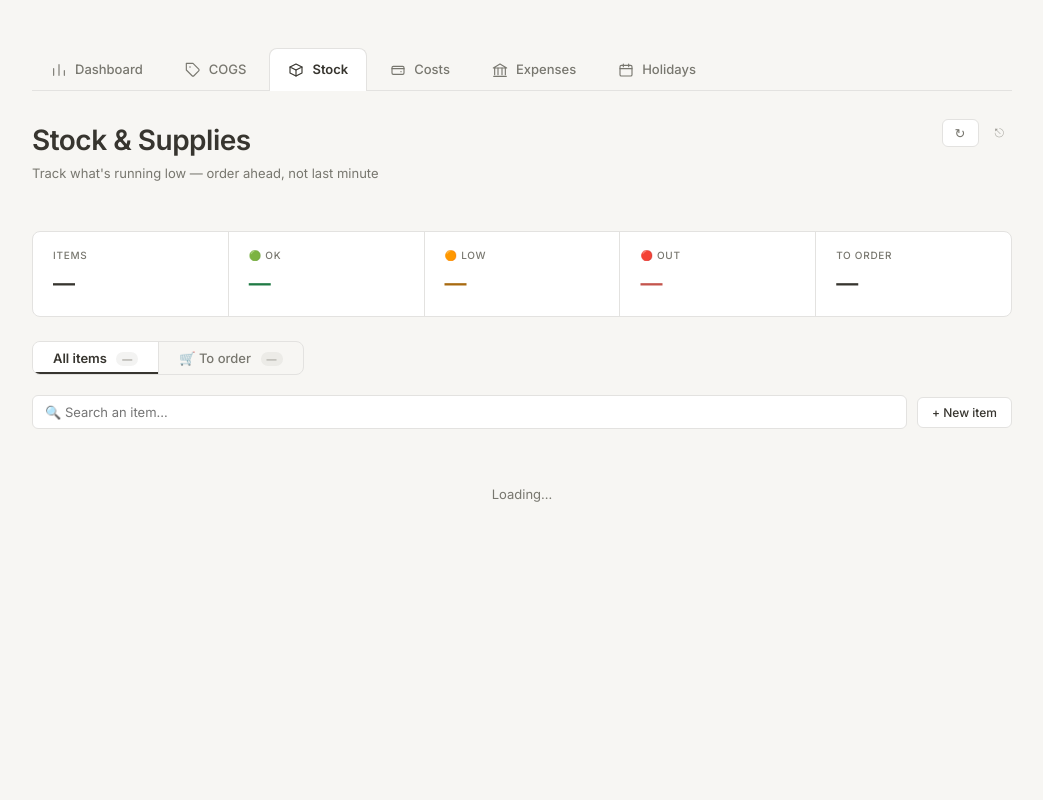
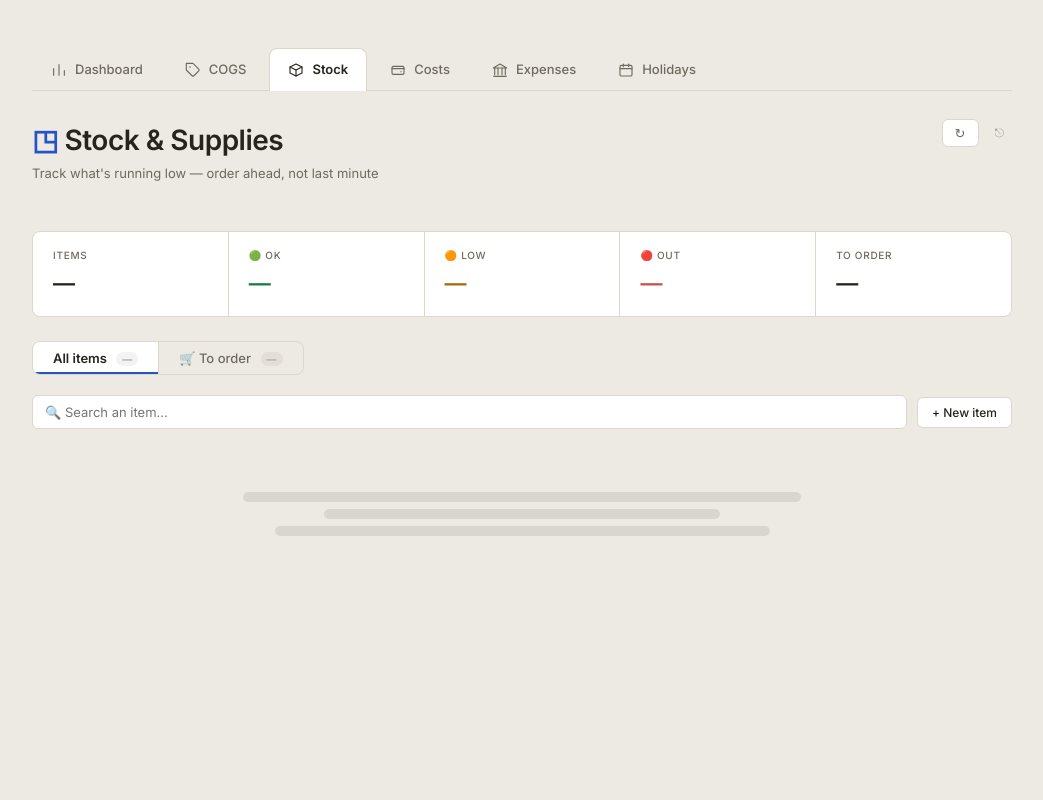
Before and after one commit to metayerq/ESTUSHOP, a Flask app: page /stock in a window 1280 px wide. Shown: the whole page, without its empty margins (118-1161 px from the left). Run offline with Flask 3, Linux system fonts and the light colour scheme; data that the repository does not hold is empty.

Commit message:
feat: rebranding Mesa de l'app + loading states + UX
Branding (aligné sur la landing) :
- tokens style.css : fond papier chaud #EDEAE3, encre #26241E,
  accent bleu blueprint #2554C7, bordures chaudes
- marque ◳ sur les titres de page et le login
- section labels façon eyebrow (mono, bleu, tiret), headers de
  tableaux en mono, pills actives et soulignés d'onglets en bleu

Loading states (nouveau static/ui.js, partagé) :
- barre de progression indéterminée en haut de page pendant tout fetch
  (compteur multi-requêtes), branchée sur les 6 pages
- cellules "Loading…" remplacées automatiquement par des skeletons
  animés (shimmer), prefers-reduced-motion respecté

UX :
- gestion d'erreur réseau : toast "Failed to load" (expenses, stock,
  holidays) et état "Load failed — retry" cliquable sur COGS au lieu
  d'un chargement infini
- focus-visible bleu global (accessibilité clavier)
- theme-color PWA aligné sur le nouveau fond

ASSET_VERSION → 20260712a

```diff
--- a/app.py
+++ b/app.py
@@ -184,7 +184,7 @@ app = Flask(__name__)
 app.config["SEND_FILE_MAX_AGE_DEFAULT"] = 300   # statiques : 5 min de cache max
 
 # Version des assets — bump à chaque changement de dashboard.js/style.css
-ASSET_VERSION = "20260708b"
+ASSET_VERSION = "20260712a"
 
 @app.context_processor
 def _inject_asset_version():
@@ -269,11 +269,12 @@ def login():
 <title>Estudantina — Sign in</title>
 <link href="https://fonts.googleapis.com/css2?family=Inter:wght@400;500;600&display=swap" rel="stylesheet">
 <style>
-body {{ font-family:'Inter',sans-serif; background:#faf9f5; display:flex; align-items:center;
-       justify-content:center; height:100vh; margin:0; color:#37352f; }}
-.box {{ background:#fff; border:1px solid #e8e6e0; border-radius:12px; padding:40px;
-        width:320px; box-shadow:0 4px 24px rgba(0,0,0,.06); }}
+body {{ font-family:'Inter',sans-serif; background:#EDEAE3; display:flex; align-items:center;
+       justify-content:center; height:100vh; margin:0; color:#26241E; }}
+.box {{ background:#fff; border:1px solid #DBD7CB; border-radius:12px; padding:40px;
+        width:320px; box-shadow:0 14px 40px rgba(30,26,16,.10); }}
 h1 {{ font-size:18px; margin:0 0 4px; }}
+h1::before {{ content:"◳ "; color:#2554C7; }}
 p {{ font-size:13px; color:#78776f; margin:0 0 24px; }}
 input {{ width:100%; box-sizing:border-box; padding:10px 12px; border:1px solid #e8e6e0;
          border-radius:6px; font-family:inherit; font-size:14px; margin-bottom:12px; }}
--- a/static/dashboard.js
+++ b/static/dashboard.js
@@ -78,6 +78,7 @@ async function loadData(force = false) {
       if (cached) render(JSON.parse(cached));
     } catch(e) {}
   }
+  if (window.uiLoadStart) uiLoadStart();
   try {
     const url = isCustom
       ? `/api/data?preset=custom&start_date=${customStart}&end_date=${customEnd}${force ? '&fresh=1' : ''}`
@@ -93,6 +94,8 @@ async function loadData(force = false) {
   } catch(e) {
     document.getElementById('error-msg').textContent = e.message;
     document.getElementById('error-banner').style.display = 'block';
+  } finally {
+    if (window.uiLoadEnd) uiLoadEnd();
   }
 }
 
@@ -860,6 +863,7 @@ function switchDashView(view) {
 
 async function loadCashflow() {
   document.getElementById('cf-updated').textContent = 'Loading…';
+  if (window.uiLoadStart) uiLoadStart();
   try {
     const r = await fetch('/api/cashflow');
     cashflowData = await r.json();
@@ -868,6 +872,8 @@ async function loadCashflow() {
     renderCashflow();
   } catch (e) {
     document.getElementById('cf-updated').textContent = 'Failed to load';
+  } finally {
+    if (window.uiLoadEnd) uiLoadEnd();
   }
 }
 
--- a/static/style.css
+++ b/static/style.css
@@ -1,21 +1,27 @@
 *, *::before, *::after { box-sizing: border-box; margin: 0; padding: 0; }
 
 :root {
-  --bg:        #ffffff;
-  --bg-page:   #f7f6f3;
-  --bg-hover:  rgba(55, 53, 47, 0.06);
+  /* Mesa branding — papier chaud + bleu blueprint (aligné sur la landing) */
+  --bg:        #EDEAE3;
+  --bg-page:   #EDEAE3;
+  --bg-hover:  rgba(38, 36, 30, 0.05);
   --bg-card:   #ffffff;
-  --border:    rgba(227, 226, 224, 1);
-  --text:      rgba(55, 53, 47, 1);
-  --muted:     rgba(120, 119, 111, 1);
-  --faint:     rgba(159, 157, 150, 1);
+  --border:    #DBD7CB;
+  --text:      #26241E;
+  --muted:     #6E6A5E;
+  --faint:     #A29D8F;
   --green:     #448361;
   --red:       #c4554d;
   --amber:     #c47535;
-  --bar:       rgba(55, 53, 47, 0.85);
-  --bar-bg:    rgba(55, 53, 47, 0.1);
-  --accent:    rgba(55, 53, 47, 1);
+  --bar:       rgba(38, 36, 30, 0.85);
+  --bar-bg:    rgba(38, 36, 30, 0.1);
+  --accent:    #2554C7;
+  --spec:      #2554C7;
+  --spec-soft: rgba(37, 84, 199, 0.09);
+  --mono:      ui-monospace, "SF Mono", Menlo, Consolas, monospace;
 }
+
+:focus-visible { outline: 2px solid var(--spec); outline-offset: 2px; }
 
 body {
   font-family: 'Inter', ui-sans-serif, system-ui, sans-serif;
@@ -48,6 +54,7 @@ body {
   letter-spacing: -.5px;
   color: var(--text);
 }
+.header-title::before { content: "◳ "; color: var(--spec); font-weight: 600; }
 .header-sub {
   font-size: 13px;
   color: var(--muted);
@@ -362,6 +375,45 @@ td.amount { text-align: right; font-variant-numeric: tabular-nums; font-weight:
   z-index: 200;
 }
 
+/* ── Loading states ── */
+#loadbar {
+  position: fixed; top: 0; left: 0; right: 0; height: 2px;
+  z-index: 500; pointer-events: none; opacity: 0; transition: opacity .2s;
+  background: var(--spec-soft); overflow: hidden;
+}
+#loadbar.on { opacity: 1; }
+#loadbar::after {
+  content: ""; position: absolute; top: 0; bottom: 0; left: -35%;
+  width: 35%; background: var(--spec); border-radius: 2px;
+  animation: loadslide 1.1s ease-in-out infinite;
+}
+@keyframes loadslide {
+  0%   { left: -35%; }
+  60%  { left: 100%; }
+  100% { left: 100%; }
+}
+@media (prefers-reduced-motion: reduce) {
+  #loadbar::after { animation: none; left: 0; width: 100%; opacity: .5; }
+}
+
+.skel {
+  display: block; height: 10px; border-radius: 5px; margin: 7px auto;
+  background: linear-gradient(90deg, var(--bar-bg) 25%, rgba(38,36,30,.04) 50%, var(--bar-bg) 75%);
+  background-size: 200% 100%;
+  animation: skelshine 1.3s ease-in-out infinite;
+}
+@keyframes skelshine {
+  0%   { background-position: 150% 0; }
+  100% { background-position: -50% 0; }
+}
+@media (prefers-reduced-motion: reduce) { .skel { animation: none; } }
+
+.btn-refresh.busy { pointer-events: none; color: var(--faint); }
+.btn-refresh.busy::after { content: ""; display: inline-block; width: 9px; height: 9px;
+  margin-left: 6px; border: 1.5px solid var(--faint); border-top-color: transparent;
+  border-radius: 50%; animation: spin .7s linear infinite; vertical-align: middle; }
+@keyframes spin { to { transform: rotate(360deg); } }
+
 /* ── Responsive ── */
 @media (max-width: 768px) {
   .page { padding: 20px 14px 60px; }
--- /dev/null
+++ b/static/ui.js
@@ -0,0 +1,41 @@
+// Helpers UI partagés (barre de chargement + skeletons).
+// Chargé avant le script de chaque page ; API globale volontairement minuscule.
+(function () {
+  var bar = null, pending = 0;
+
+  function ensureBar() {
+    if (!bar) {
+      bar = document.createElement('div');
+      bar.id = 'loadbar';
+      document.body.appendChild(bar);
+    }
+    return bar;
+  }
+
+  // Compteur : plusieurs fetchs concurrents = une seule barre.
+  window.uiLoadStart = function () {
+    pending++;
+    ensureBar().classList.add('on');
+  };
+  window.uiLoadEnd = function () {
+    pending = Math.max(0, pending - 1);
+    if (!pending && bar) bar.classList.remove('on');
+  };
+
+  // Remplace les cellules "Loading…" initiales par des skeletons animés.
+  function skeletonize() {
+    document.querySelectorAll('td.empty, .empty').forEach(function (el) {
+      if (/^(Loading|Chargement)/.test(el.textContent.trim())) {
+        el.innerHTML =
+          '<span class="skel" style="width:62%"></span>' +
+          '<span class="skel" style="width:44%"></span>' +
+          '<span class="skel" style="width:55%"></span>';
+      }
+    });
+  }
+  if (document.readyState === 'loading') {
+    document.addEventListener('DOMContentLoaded', skeletonize);
+  } else {
+    skeletonize();
+  }
+})();
--- a/templates/index.html
+++ b/templates/index.html
@@ -9,7 +9,7 @@
 <meta name="apple-mobile-web-app-capable" content="yes">
 <meta name="apple-mobile-web-app-status-bar-style" content="black-translucent">
 <meta name="apple-mobile-web-app-title" content="Estudantina">
-<meta name="theme-color" content="#f7f6f3">
+<meta name="theme-color" content="#EDEAE3">
 <title>Estudantina · Dashboard</title>
 <link rel="preconnect" href="https://fonts.googleapis.com">
 <link href="https://fonts.googleapis.com/css2?family=Inter:wght@400;500;600&display=swap" rel="stylesheet">
@@ -34,7 +34,7 @@
 .view-tab:hover { background:var(--bg-hover); color:var(--text); }
 .view-tab.active {
   background:var(--bg-card); color:var(--text);
-  font-weight:600; box-shadow:inset 0 -2px 0 var(--text);
+  font-weight:600; box-shadow:inset 0 -2px 0 var(--spec);
 }
 
 /* ── Compact payments ── */
@@ -468,6 +468,7 @@
   <div class="drawer-total" id="drawer-total"></div>
 </div>
 
+<script src="/static/ui.js?v={{ v }}"></script>
 <script src="/static/dashboard.js?v={{ v }}"></script>
 </body>
 </html>
--- a/templates/stock.html
+++ b/templates/stock.html
@@ -9,7 +9,7 @@
 <meta name="apple-mobile-web-app-capable" content="yes">
 <meta name="apple-mobile-web-app-status-bar-style" content="black-translucent">
 <meta name="apple-mobile-web-app-title" content="Estudantina">
-<meta name="theme-color" content="#f7f6f3">
+<meta name="theme-color" content="#EDEAE3">
 <title>Estudantina · Stock</title>
 <link rel="preconnect" href="https://fonts.googleapis.com">
 <link href="https://fonts.googleapis.com/css2?family=Inter:wght@400;500;600&display=swap" rel="stylesheet">
@@ -33,7 +33,7 @@
   border:none; background:transparent; color:var(--muted); cursor:pointer; border-right:1px solid var(--border); }
 .view-tab:last-child { border-right:none; }
 .view-tab:hover { background:var(--bg-hover); color:var(--text); }
-.view-tab.active { background:var(--bg-card); color:var(--text); font-weight:600; box-shadow:inset 0 -2px 0 var(--text); }
+.view-tab.active { background:var(--bg-card); color:var(--text); font-weight:600; box-shadow:inset 0 -2px 0 var(--spec); }
 .tab-badge { display:inline-block; margin-left:6px; font-size:10px; background:var(--bg-hover); color:var(--faint); padding:1px 6px; border-radius:10px; }
 
 .toolbar { display:flex; gap:10px; align-items:center; margin-bottom:16px; }
@@ -199,6 +199,7 @@
 
 <div class="toast" id="toast"></div>
 
+<script src="/static/ui.js?v={{ v }}"></script>
 <script>
 let items = [];
 let tab = 'all';
@@ -213,10 +214,17 @@ const CAT_ORDER = [
 function showToast(msg){ const t=document.getElementById('toast'); t.textContent=msg; t.classList.add('show'); setTimeout(()=>t.classList.remove('show'),2200); }
 
 async function loadStock(){
-  const r = await fetch('/api/supplies');
-  items = await r.json();
-  populateCats();
-  render();
+  if (window.uiLoadStart) uiLoadStart();
+  try {
+    const r = await fetch('/api/supplies');
+    items = await r.json();
+    populateCats();
+    render();
+  } catch(e) {
+    showToast('Failed to load — check your connection');
+  } finally {
+    if (window.uiLoadEnd) uiLoadEnd();
+  }
 }
 
 function populateCats(){
```
Also changed, not shown: other parts of static/style.css (+16 -10 lines), templates/charges.html (+8 -2 lines), templates/cogs.html (+11 -2 lines), templates/expenses.html (+15 -7 lines), templates/holidays.html (+14 -6 lines).
